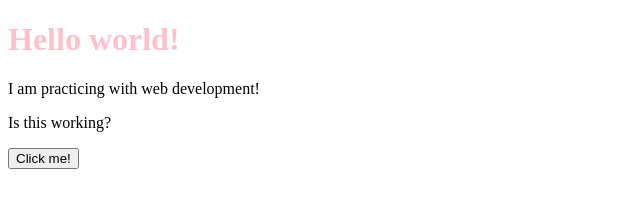
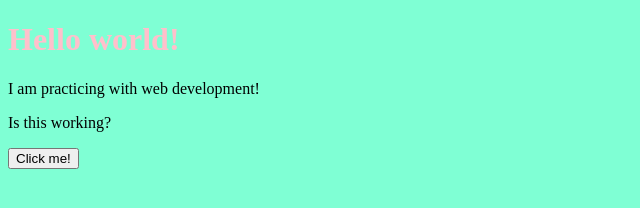
Before and after one commit to monbehre/notes, a plain HTML site: page index.html in a window 1280 px wide. Shown: the whole page, without its empty margins (0-640 px from the left). Drawn offline with Linux system fonts and the light colour scheme.

Commit message:
background color

```diff
--- a/app.css
+++ b/app.css
@@ -1,3 +1,7 @@
 h1 {
-    color : pink
+    color : pink;
 }
+
+body {
+    background-color: aquamarine;
+}
```
